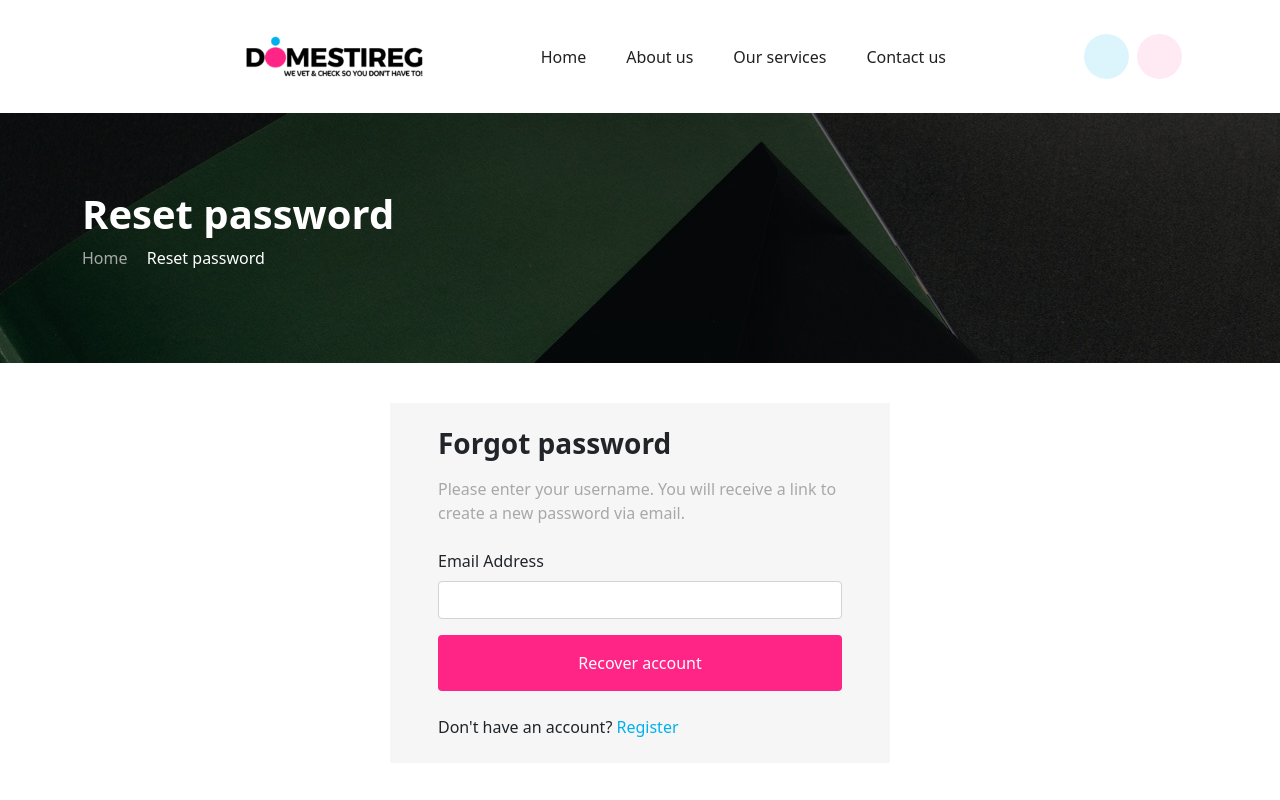
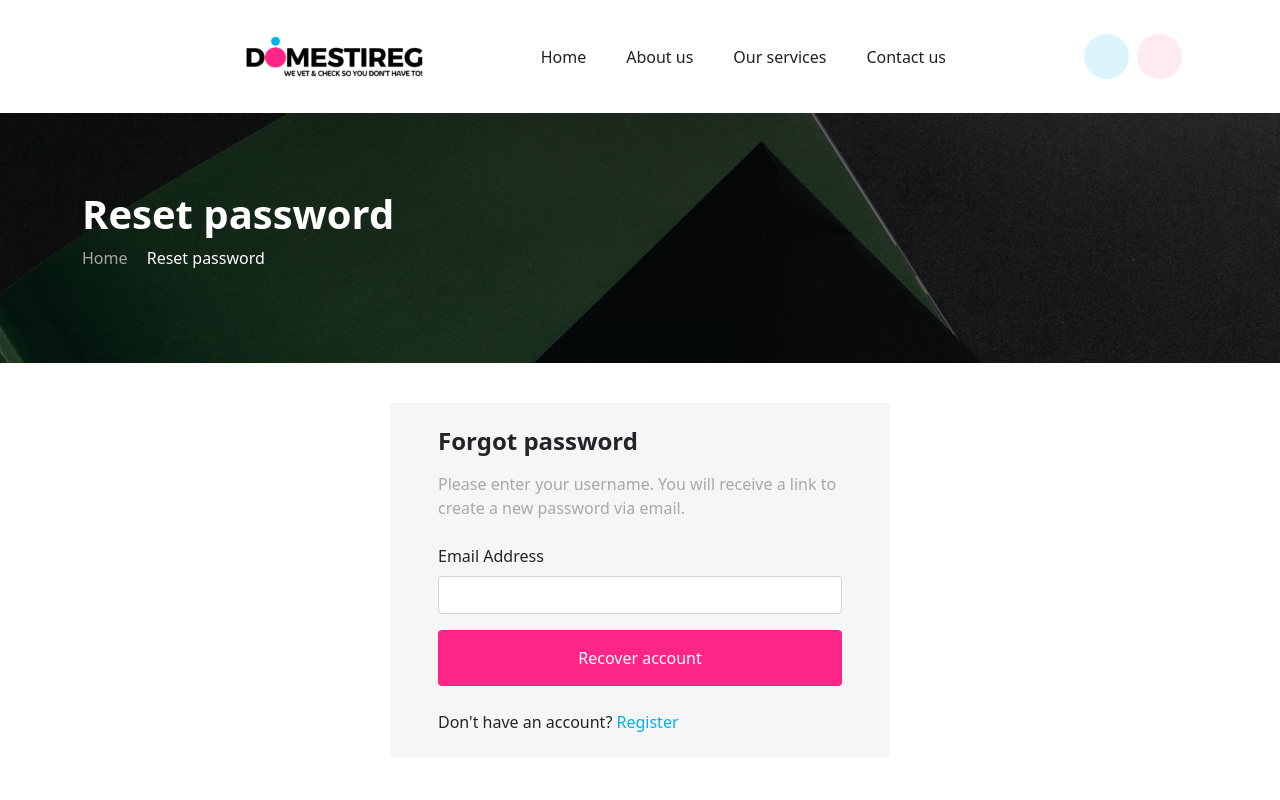
Before and after one commit to Queen-esther01/Domestireg, a React (Create React App) app: page /forgot-password in a window 1280 px wide. Shown: the top 800 px of the page. Built offline with nearby package versions, Linux system fonts and the light colour scheme; some icons are missing.

Commit message:
Change Font Size For Auth Pages Heading

```diff
--- a/src/auth/ForgotPassword.jsx
+++ b/src/auth/ForgotPassword.jsx
@@ -21,7 +21,7 @@ function ForgotPassword() {
             <Container fluid='lg'>
                 <div className="register-form py-4">
                     <div className="mb-4">
-                        <h3>Forgot password</h3>
+                        <h4>Forgot password</h4>
                         <p className='text-grey mt-3'> Please enter your username. You will receive a link to create a new password via email.</p>
                     </div>
                     <Form.Group className="mb-3" >
--- a/src/auth/Login.jsx
+++ b/src/auth/Login.jsx
@@ -9,7 +9,7 @@ function Login({ open, onClose }) {
         <>
             <Modal show={open} onHide={onClose} size="md" aria-labelledby="contained-modal-title-vcenter" centered >
                 <Modal.Header closeButton className='px-4'>
-                    <Modal.Title className='font-md' id="contained-modal-title-vcenter">
+                    <Modal.Title className='' id="contained-modal-title-vcenter">
                         Sign in
                     </Modal.Title>
                 </Modal.Header>
--- a/src/auth/Register.jsx
+++ b/src/auth/Register.jsx
@@ -28,7 +28,7 @@ function Register() {
             <Container fluid='lg'>
                 <div className="register-form py-5">
                     <div className="mb-4">
-                        <h3>Register</h3>
+                        <h4>Register</h4>
                         <p className='text-grey mt-3'>Create your account. It's free and only takes a minute</p>
                     </div>
                     <Form.Group className="mb-3" >
--- a/src/auth/ResetPassword.jsx
+++ b/src/auth/ResetPassword.jsx
@@ -20,7 +20,7 @@ function ResetPassword() {
             <Container fluid='lg'>
                 <div className="register-form py-4">
                     <div className="mb-4">
-                        <h3>Reset password</h3>
+                        <h4>Reset password</h4>
                         <p className='text-grey mt-3'> Please enter your new password</p>
                     </div>
                     <Form.Group className="mb-4" >
```
